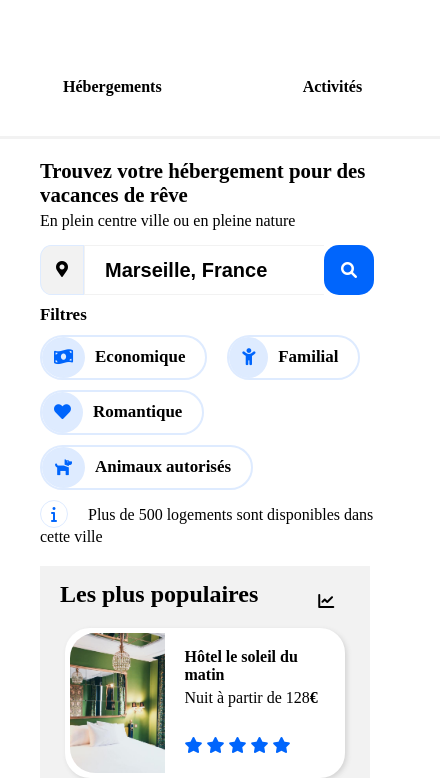
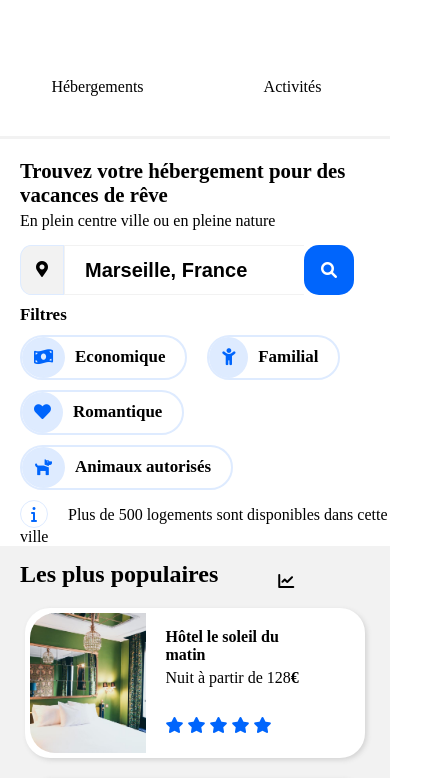
Before and after one commit to jzfD73/-Projet-Reservia-, a plain HTML site: page index.html in a window 390 px wide. Shown: the part 84-862 px from the top of the page, 440 px wide, since content can reach past the window. Drawn offline with Linux system fonts and the light colour scheme; a web font is replaced by a local one.

Commit message:
ajustement header, retrait margin et pading version mobile

```diff
--- a/index.html
+++ b/index.html
@@ -36,12 +36,9 @@
 			<div class="navbars-links2">
 				<li><a class=" registration-link"href="#">S'inscrire</a></li>
 			</div>
-				<ul class="">
-					<div class="navbars-links1">
-						<li><a class="navbar-links accomodation-link reg-act-links" href="#accomodations">Hébergements</a></li>
-						<li><a class="navbar-links activities-link reg-act-links" href="#activities">Activités</a></li>
-					</div>
-
+				<ul class="navbars-links1">
+					<li class="navlink"><a class="navbar-links accomodation-link reg-act-links" href="#accomodations">Hébergements</a></li>
+					<li class="navlink"><a class="navbar-links activities-link reg-act-links" href="#activities">Activités</a></li>
 				</ul>
 		</nav>
 
--- a/style.css
+++ b/style.css
@@ -38,6 +38,7 @@ main{
 ul{
     display: flex;
     flex-wrap: wrap;
+
 }
 
 li{
@@ -50,6 +51,7 @@ li{
 .navbar-links {
     text-decoration: none;
     color: #0065fc;
+
 }
 
 .navbar-links:hover{
@@ -69,7 +71,9 @@ li{
 }
 .navbars-links1{
     display: flex;
+
 }
+
 
 
 
@@ -527,11 +531,15 @@ h4{
 
 /* RESPONSIVE */
 
-@media all and (min-width: 310px) and (max-width: 479px){
+@media all and (min-width: 310px) and (max-width: 768px){
     body{
         margin: none;
         width: 100%;
-    }#desktop{
+    }
+    main{
+        margin-left: 0px;
+    }
+    #desktop{
         display: none;
     }
     .navbars-links1{
@@ -539,11 +547,16 @@ h4{
         justify-content: space-around;
         width: 100%;
     }
+    .navlink{
+        width: 50%;
+    }
     .reg-act-links{
-        padding-left: 63px;
-        padding-right: 78px;
+        /* padding-left: 63px; */
+        /* padding-right: 75px; */
         border-bottom: 3px solid #f2f2f2;
-        font-weight: 800;
+        font-weight: 500;
+        width: 100%;
+        text-align: center;
     }
     .navbar-links:hover{
         border-top: 2px solid white;
@@ -591,6 +604,7 @@ h4{
 
     .section-one{
         flex-direction: column-reverse;
+        padding: 0px;
     }
     .container1{
         width: 100%;
@@ -649,9 +663,7 @@ h4{
 
 }
 @media all and (min-width: 479px) and (max-width: 768px){
-    body{
-        /* background: red; */
-    }
+
     #mobile{
         display: none;
     }
@@ -660,9 +672,7 @@ h4{
     }
 }
 @media all and (min-width: 768px) and (max-width:1440PX){
-    body{
-        /* background: green; */
-    }
+
     #mobile{
         display: none;
     }
@@ -670,4 +680,3 @@ h4{
         display: none;
     }
 }
-}
```
